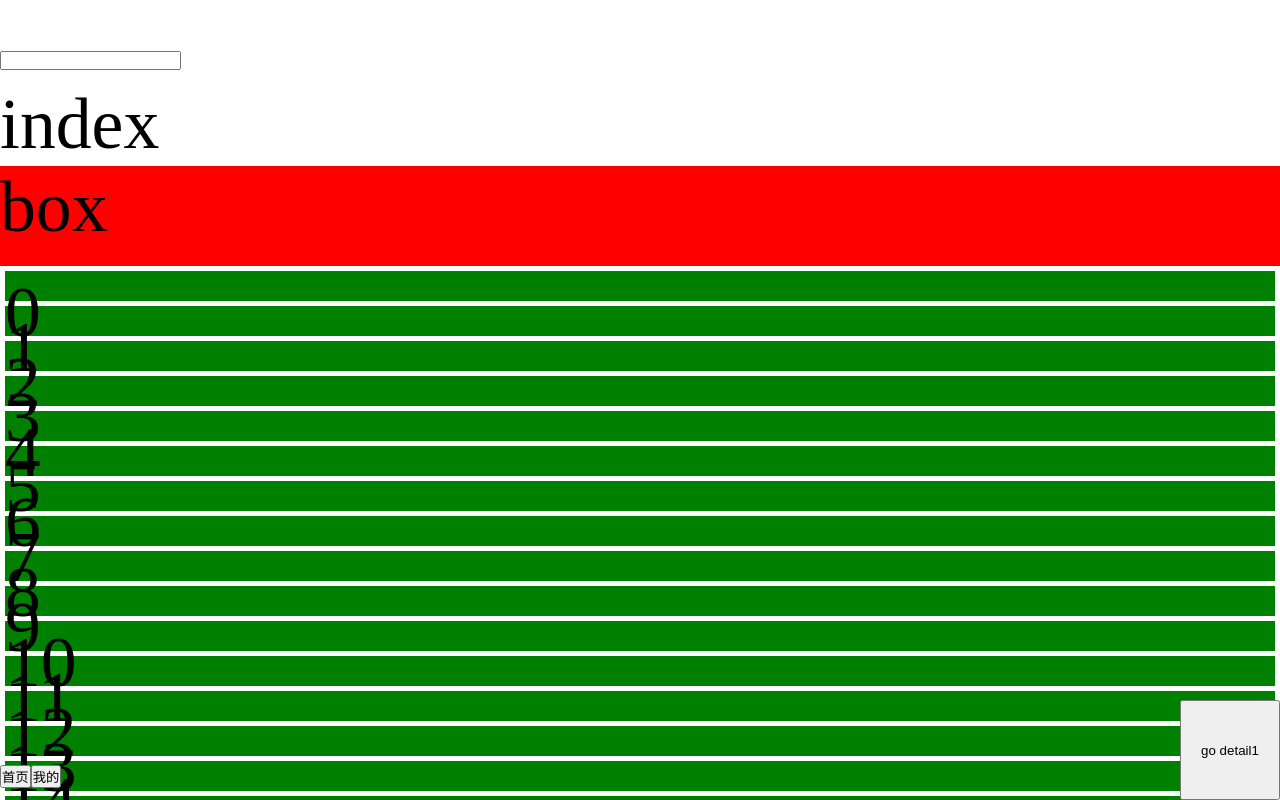
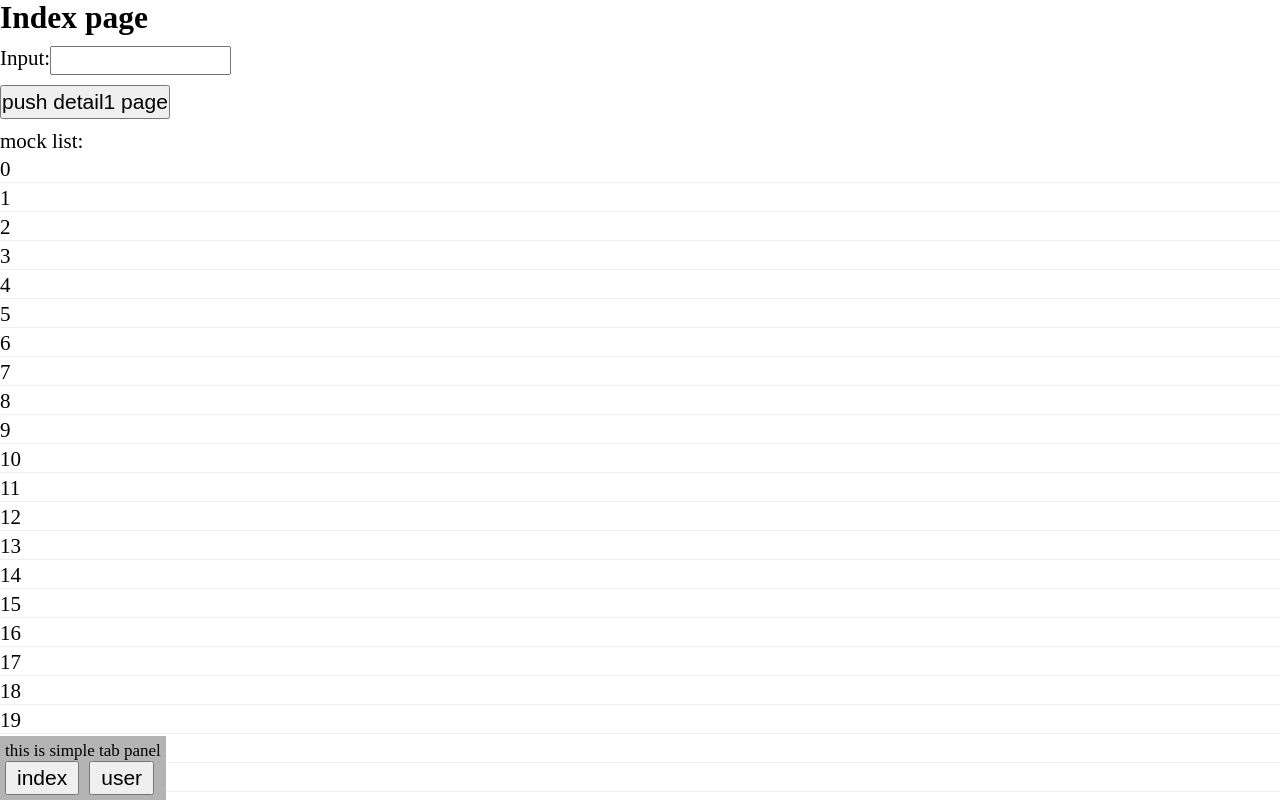
Before and after one commit to jiqishoubi/kuririn-react-router, a React (Vite) app: page / in a window 1280 px wide. Built offline with nearby package versions, Linux system fonts and the light colour scheme.

Commit message:
optimize: update demo project

```diff
--- a/index.html
+++ b/index.html
@@ -5,11 +5,11 @@
     <link rel="icon" type="image/svg+xml" href="/vite.svg" />
     <meta name="viewport" content="width=device-width, initial-scale=1.0" />
     <title>kuririn-react-router</title>
-    <script>
+    <!-- <script>
       var width = (document.body && document.body.clientWidth) || (document.documentElement && document.documentElement.clientWidth) || (window.screen && window.screen.availWidth)
       // The width of the design draft is 375
       document.getElementsByTagName('html')[0].style.fontSize = (width / 375) * 100 + 'px'
-    </script>
+    </script> -->
   </head>
   <body>
     <div id="root"></div>
--- a/package.json
+++ b/package.json
@@ -55,6 +55,7 @@
   ],
   "keywords": [
     "H5",
+    "stack",
     "router",
     "react"
   ]
--- a/src/App.tsx
+++ b/src/App.tsx
@@ -2,7 +2,7 @@ import { KRoutes, router } from '@/kuririn-react-router'
 import PageIndex from '@/pages/index/index'
 import PageDetail1 from '@/pages/detail1/index'
 import PageDetail2 from '@/pages/detail2/index'
-import PageWodeIndex from '@/pages/wode/index/index'
+import PageUserIndex from '@/pages/user/index/index'
 
 function App() {
   return (
@@ -13,7 +13,7 @@ function App() {
           { path: '/detail1', component: PageDetail1 },
           { path: '/detail2', component: PageDetail2 },
           { path: '/detail2', component: PageDetail2 },
-          { path: '/wode', component: PageWodeIndex, isTab: true },
+          { path: '/user', component: PageUserIndex, isTab: true },
         ]}
       />
 
@@ -22,21 +22,26 @@ function App() {
           position: 'fixed',
           bottom: 0,
           zIndex: 10,
+          padding: 5,
+          backgroundColor: '#b4b4b4',
         }}
       >
+        <div style={{ fontSize: 17 }}>this is simple tab panel</div>
         <button
           onClick={() => {
             router.switchTab('/')
           }}
+          style={{ padding: '0 10px' }}
         >
-          首页
+          index
         </button>
         <button
           onClick={() => {
-            router.switchTab('/wode')
+            router.switchTab('/user')
           }}
+          style={{ padding: '0 10px', marginLeft: 10 }}
         >
-          我的
+          user
         </button>
       </div>
     </>
--- a/src/index.less
+++ b/src/index.less
@@ -5,5 +5,10 @@
 
 body {
   overflow: hidden;
-  font-size: 0.21rem;
+  font-size: 21px;
 }
+
+button {
+  height: 34px;
+  font-size: 21px;
+}
--- a/src/pages/detail1/index.tsx
+++ b/src/pages/detail1/index.tsx
@@ -4,33 +4,36 @@ import { router } from '@/kuririn-react-router'
 const Index: React.FC = () => {
   return (
     <>
-      detail1
-      <div>
+      <h2 style={{ marginBottom: 10 }}>detail1 page</h2>
+
+      <div style={{ marginBottom: 10 }}>
         <button
           onClick={() => {
-            // router.push('/detail2')
+            router.push('/detail2')
+          }}
+        >
+          push detail2 page
+        </button>
+      </div>
+
+      <div style={{ marginBottom: 10 }}>
+        <button
+          onClick={() => {
             router.replace('/detail2')
           }}
         >
-          go detail2
+          replace detail2 page
         </button>
       </div>
-      <div>
+
+      <div style={{ marginBottom: 10 }}>
         <button
           onClick={() => {
             router.back()
           }}
         >
-          back
+          go back
         </button>
-      </div>
-      <div
-        style={{
-          height: 8000,
-          backgroundColor: 'ActiveBorder',
-        }}
-      >
-        height
       </div>
     </>
   )
--- a/src/pages/detail2/index.tsx
+++ b/src/pages/detail2/index.tsx
@@ -4,14 +4,17 @@ import { router } from '@/kuririn-react-router'
 const Index: React.FC = () => {
   return (
     <>
-      detail2
+      <h2 style={{ marginBottom: 10 }}>detail2 page</h2>
+
+      <div style={{ marginBottom: 10 }}>
         <button
           onClick={() => {
             router.back()
           }}
         >
-        back
+          go back
         </button>
+      </div>
     </>
   )
 }
--- a/src/pages/index/index.tsx
+++ b/src/pages/index/index.tsx
@@ -23,52 +23,53 @@ const Index: React.FC = (props) => {
 
   return (
     <>
-      <div>
+      <h2 style={{ marginBottom: 10 }}>Index page</h2>
+
+      <div style={{ marginBottom: 10 }}>
+        <div
+          style={{
+            display: 'flex',
+          }}
+        >
+          <label>Input: </label>
           <input
             value={inputValue}
             onChange={(e) => {
               setInputValue(e.target.value)
             }}
+            style={{
+              height: 25,
+            }}
           />
         </div>
-      index
-      <div
-        style={{
-          height: 100,
-          backgroundColor: 'red',
-        }}
-      >
-        box
       </div>
-      <div className="list">
-        {list.map((_, index) => (
-          <div
-            key={index}
-            className="item"
-            style={{
-              height: 30,
-              backgroundColor: 'green',
-              margin: 5,
-            }}
-          >
-            {index}
-          </div>
-        ))}
-      </div>
+
+      <div style={{ marginBottom: 10 }}>
         <button
           onClick={() => {
             router.push('/detail1')
           }}
+        >
+          push detail1 page
+        </button>
+      </div>
+
+      <div className="list">
+        <div>mock list: </div>
+        <ol>
+          {list.map((_, index) => (
+            <li
+              key={index}
               style={{
-          position: 'fixed',
-          bottom: 0,
-          right: 0,
-          width: 100,
-          height: 100,
+                margin: '3px 0',
+                borderBottom: '1px solid #eee',
               }}
             >
-        go detail1
-      </button>
+              {index}
+            </li>
+          ))}
+        </ol>
+      </div>
     </>
   )
 }
--- /dev/null
+++ b/src/pages/user/index/index.tsx
@@ -0,0 +1,12 @@
+import React from 'react'
+
+const Index: React.FC = () => {
+  return (
+    <>
+      <h2 style={{ marginBottom: 10 }}>User page</h2>
+
+      <div>this is user page, is a tab page</div>
+    </>
+  )
+}
+export default Index
--- a/src/pages/wode/index/index.tsx
+++ /dev/null
@@ -1,6 +0,0 @@
-import React from 'react'
-
-const Index: React.FC = () => {
-  return <>wode</>
-}
-export default Index
```
Also changed, not shown: 2 other files (tests, documents, lock files or other folders). Lines whose indentation alone changed are shown as unchanged.
